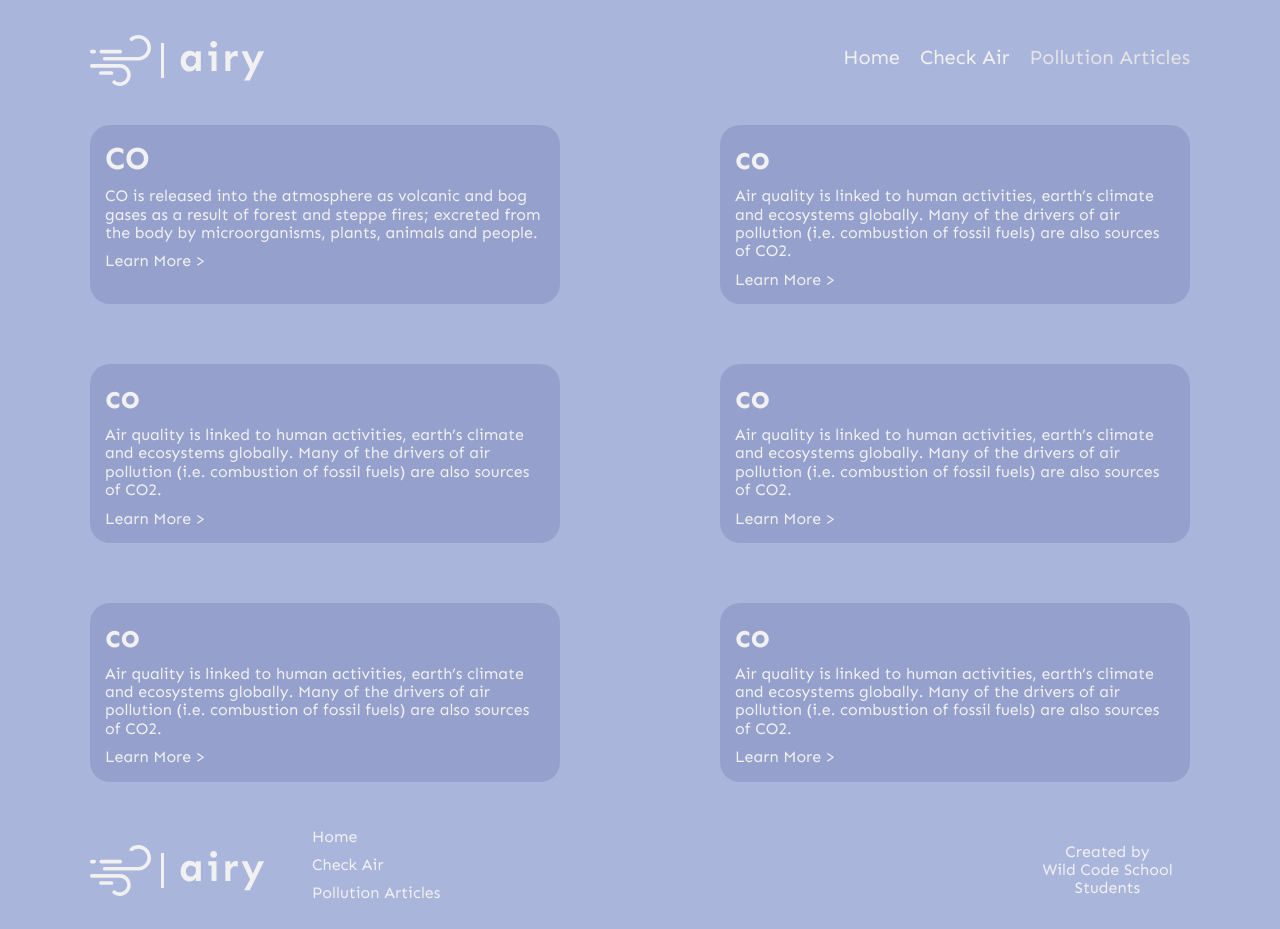
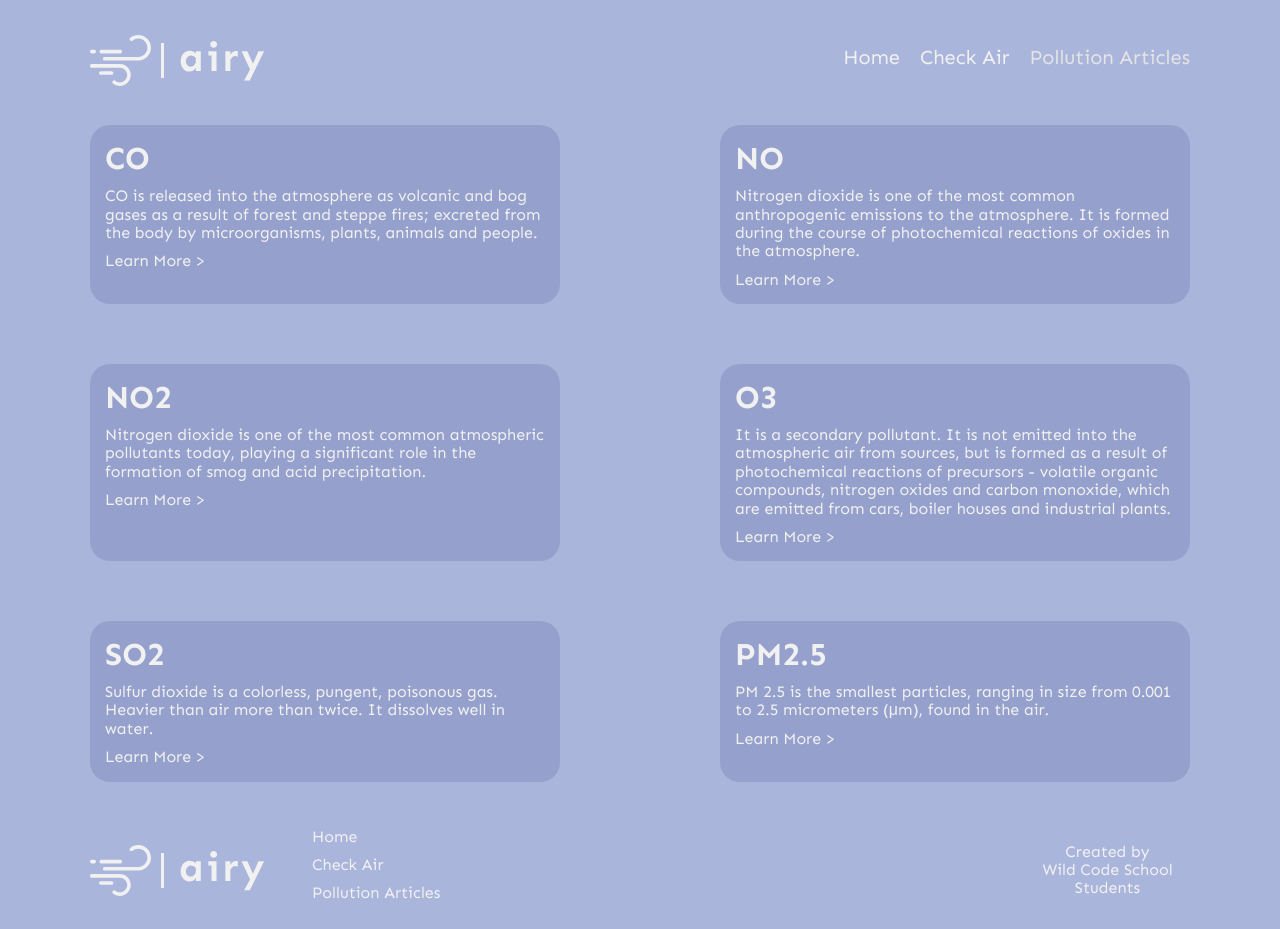
Before and after one commit to hidemydreams/airy-twilio-hackathon-app, a React (Create React App) app: page /#/articles in a window 1280 px wide. Built offline with nearby package versions, Linux system fonts and the light colour scheme.

Commit message:
add info

```diff
--- a/src/components/ArticlesPage/ArticleList.jsx
+++ b/src/components/ArticlesPage/ArticleList.jsx
@@ -5,34 +5,40 @@ import './ArticleList.scss';
 const articles=[
     {
         title:'CO',
-        description:'CO is released into the atmosphere as volcanic and bog gases as a result of forest and steppe fires; excreted from the body by microorganisms, plants, animals and people.'
+        description:'CO is released into the atmosphere as volcanic and bog gases as a result of forest and steppe fires; excreted from the body by microorganisms, plants, animals and people.',
+        url:"https://en.wikipedia.org/wiki/Carbon_monoxide",
     },
     {
-        title:'co',
-        description:'Air quality is linked to human activities, earth’s climate and ecosystems globally. Many of the drivers of air pollution (i.e. combustion of fossil fuels) are also sources of CO2.'
+        title:'NO',
+        description:'Nitrogen dioxide is one of the most common anthropogenic emissions to the atmosphere. It is formed during the course of photochemical reactions of oxides in the atmosphere.',
+        url:"https://en.wikipedia.org/wiki/Nitric_oxide"
     },
     {
-        title:'co',
-        description:'Air quality is linked to human activities, earth’s climate and ecosystems globally. Many of the drivers of air pollution (i.e. combustion of fossil fuels) are also sources of CO2.'
+        title:'	NO2',
+        description:'Nitrogen dioxide is one of the most common atmospheric pollutants today, playing a significant role in the formation of smog and acid precipitation.',
+        url:"https://en.wikipedia.org/wiki/Nitrogen_dioxide"
     },
     {
-        title:'co',
-        description:'Air quality is linked to human activities, earth’s climate and ecosystems globally. Many of the drivers of air pollution (i.e. combustion of fossil fuels) are also sources of CO2.'
+        title:'O3',
+        description:'It is a secondary pollutant. It is not emitted into the atmospheric air from sources, but is formed as a result of photochemical reactions of precursors - volatile organic compounds, nitrogen oxides and carbon monoxide, which are emitted from cars, boiler houses and industrial plants.',
+        url:'https://en.wikipedia.org/wiki/Ozone'
     },
     {
-        title:'co',
-        description:'Air quality is linked to human activities, earth’s climate and ecosystems globally. Many of the drivers of air pollution (i.e. combustion of fossil fuels) are also sources of CO2.'
+        title:'SO2',
+        description:'Sulfur dioxide is a colorless, pungent, poisonous gas. Heavier than air more than twice. It dissolves well in water.',
+        url:'https://en.wikipedia.org/wiki/Sulfur_dioxide'
     },
     {
-        title:'co',
-        description:'Air quality is linked to human activities, earth’s climate and ecosystems globally. Many of the drivers of air pollution (i.e. combustion of fossil fuels) are also sources of CO2.'
+        title:'PM2.5',
+        description:'PM 2.5 is the smallest particles, ranging in size from 0.001 to 2.5 micrometers (μm), found in the air.',
+        url:'https://www.health.ny.gov/environmental/indoors/air/pmq_a.htm'
     }
 ]
 
 const ArticleList=()=>(
     <div className="ArticleList">
         {articles.map(article=>(
-        <ArticlesPage title={article.title} description={article.description}/>
+        <ArticlesPage title={article.title} description={article.description} url={article.url}/>
     ))}
     </div>
 )
--- a/src/components/ArticlesPage/ArticlesPage.jsx
+++ b/src/components/ArticlesPage/ArticlesPage.jsx
@@ -7,7 +7,7 @@ export default function ArticlesPage(props) {
      <div className="card">
         <h1>{props.title}</h1>
          <p>{props.description}</p>
-         <a href="#">Learn More &gt;</a>
+         <a href={props.url}>Learn More &gt;</a>
        </div>
 
 
```
